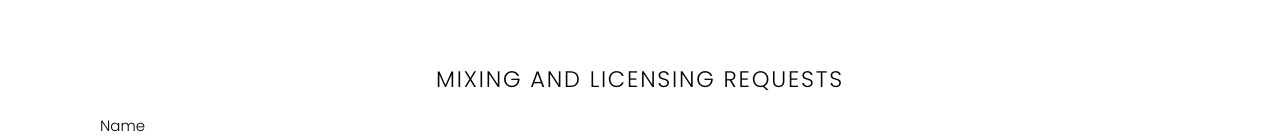
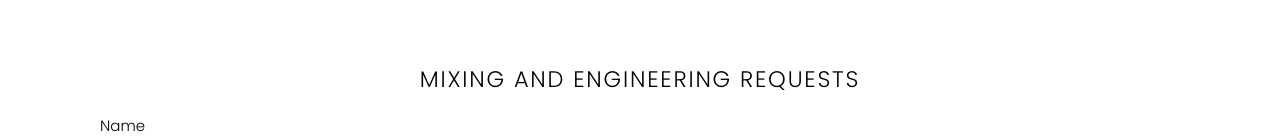
Before and after one commit to rodrigohernandez1/jcrossmusic, a website: page public/contact.html in a window 1280 px wide. Shown: the part 179-315 px from the top of the page. Drawn offline with Linux system fonts and the light colour scheme; a web font is replaced by a local one.

Commit message:
engineering instead of licencing

```diff
--- a/public/contact.html
+++ b/public/contact.html
@@ -31,7 +31,7 @@
 
         <section id="contact">
             <div id="contact-title">
-                <h1>MIXING AND LICENSING REQUESTS</h1>
+                <h1>MIXING AND ENGINEERING REQUESTS</h1>
             </div>
             <div id="contact-form">
                 <div id="form-inside">
```
